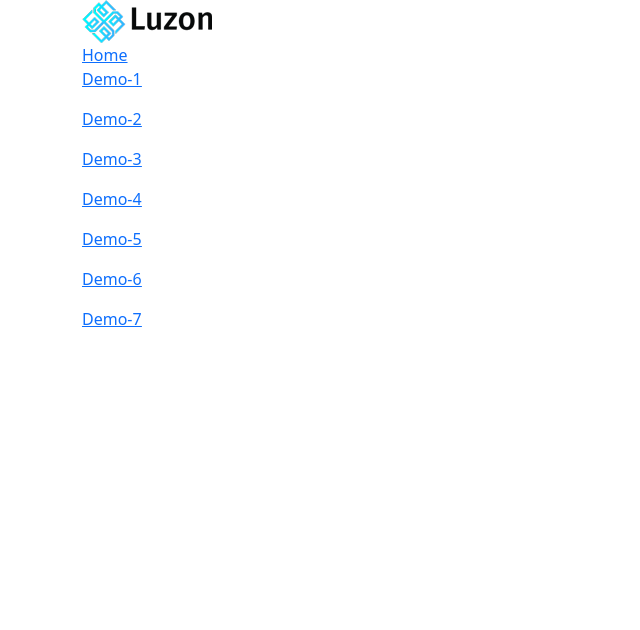
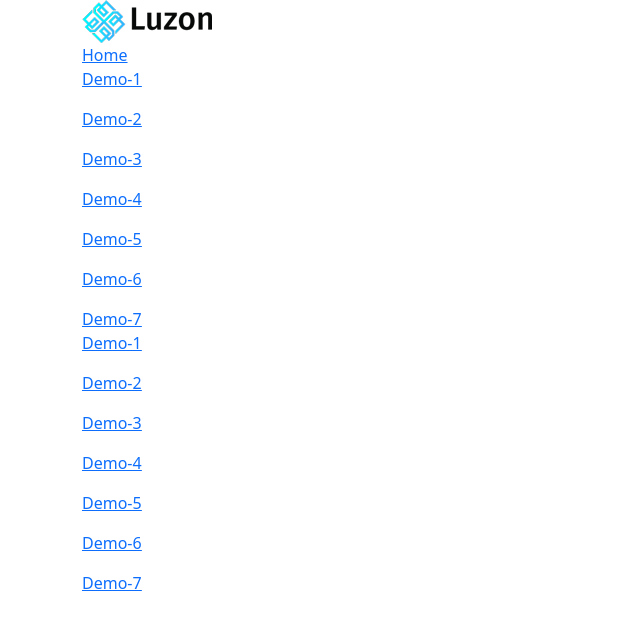
Before and after one commit to vishal-22-01/reactLuzon, a React (Vite) app: page / in a window 1280 px wide. Shown: the top 630 px of the page, without its empty margins (0-640 px from the left). Built offline with nearby package versions, Linux system fonts and the light colour scheme.

Commit message:
nav-file-update

```diff
--- a/src/components/navbar.jsx
+++ b/src/components/navbar.jsx
@@ -21,6 +21,15 @@ const Navbar = () => {
                         <a href="#">Demo-6</a>
                         <a href="#">Demo-7</a>
                     </div>
+                    <div className="dropdown_menu d-flex flex-column gap-3">
+                        <a href="#">Demo-1</a>
+                        <a href="#">Demo-2</a>
+                        <a href="#">Demo-3</a>
+                        <a href="#">Demo-4</a>
+                        <a href="#">Demo-5</a>
+                        <a href="#">Demo-6</a>
+                        <a href="#">Demo-7</a>
+                    </div>
                 </div>
                 </a>
           </div>
```
